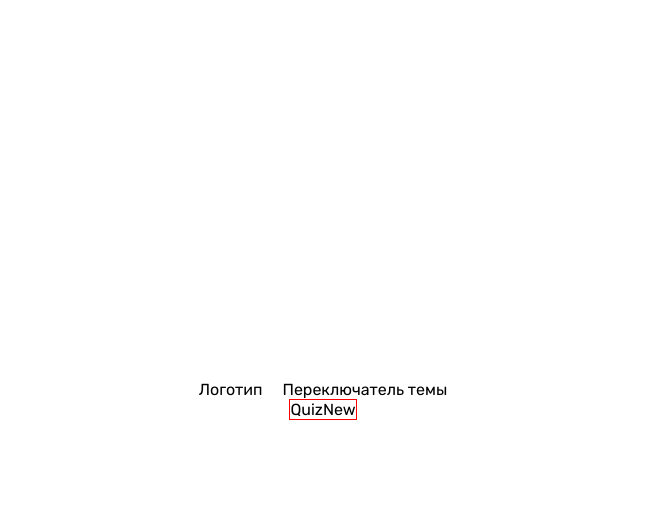
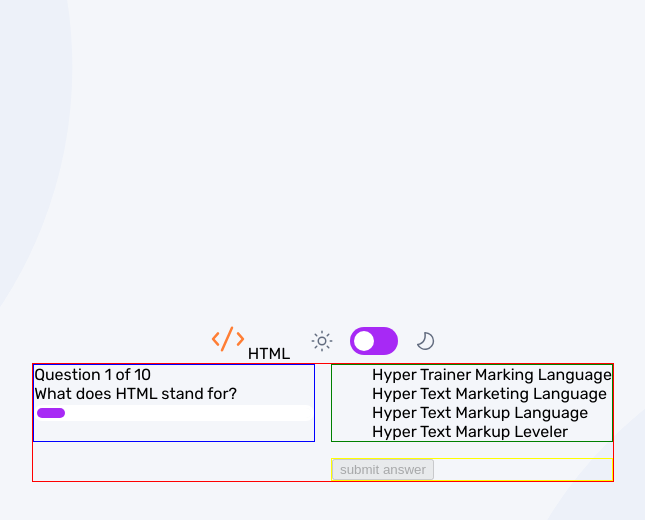
Before and after one commit to DmitryMuzalev/frontend-quiz-app-ts, a React (Create React App) app: page / in a window 1280 px wide. Both pictures are taken after a click on the item "HTML". Shown: the top 520 px of the page, without its empty margins (317-962 px from the left). Built offline with nearby package versions, Linux system fonts and the light colour scheme.

Commit message:
feat: implement the main logic of the application

```diff
--- a/src/App.tsx
+++ b/src/App.tsx
@@ -1,5 +1,5 @@
 import { Menu } from "components/Menu/Menu";
-import { QuizNew } from "components/QuizNew/QuizNew";
+import { Quiz } from "components/Quiz/Quiz";
 import { Results } from "components/Results/Results";
 import { Layout } from "components/UI/Layout/Layout";
 
@@ -13,7 +13,7 @@ function App() {
   return (
     <Layout>
       {currentScreen === "menu" && <Menu />}
-      {currentScreen === "quiz" && <QuizNew />}
+      {currentScreen === "quiz" && <Quiz />}
       {currentScreen === "results" && <Results />}
     </Layout>
   );
--- /dev/null
+++ b/src/components/Logo/Logo.module.scss
@@ -0,0 +1 @@
+.logo {}
--- /dev/null
+++ b/src/components/Logo/Logo.tsx
@@ -0,0 +1,18 @@
+import { useContextApp } from "hook/useContextApp";
+import s from "./Logo.module.scss";
+
+function Logo() {
+  const { currentQuiz } = useContextApp();
+
+  if (!currentQuiz) return <></>;
+
+  const { icon, title } = currentQuiz;
+  return (
+    <div className={s.logo}>
+      <img src={icon} alt={`icon quiz by theme ${title}`} />
+      <span>{title}</span>
+    </div>
+  );
+}
+
+export { Logo };
--- /dev/null
+++ b/src/components/Quiz/Quiz.module.scss
@@ -0,0 +1,19 @@
+.wrapper {
+  display: grid;
+  grid-template-columns: repeat(2, 1fr);
+  gap: 1rem;
+  width: 100%;
+}
+
+.questionInfo {
+  border: 1px solid blue;
+}
+
+.answers {
+  border: 1px solid green;
+}
+
+.button {
+  grid-column: 2 / -1;
+  border: 1px solid yellow;
+}
--- /dev/null
+++ b/src/components/Quiz/Quiz.tsx
@@ -0,0 +1,56 @@
+import s from "./Quiz.module.scss";
+import { useState } from "react";
+import { useContextApp } from "hook/useContextApp";
+
+function Quiz() {
+  const { currentQuiz, incrementScore, handleShowResults } = useContextApp();
+  const [questionIndex, setQuestionIndex] = useState(0);
+  const [currentAnswer, setCurrentAnswer] = useState<string | null>(null);
+
+  if (!currentQuiz) return <div>Quiz not selected</div>;
+
+  const { questions } = currentQuiz;
+  const currentQuestion = questions[questionIndex];
+
+  const { answer, options, question } = currentQuestion;
+
+  const handlerSubmitAnswer = () => {
+    if (answer === currentAnswer) {
+      incrementScore();
+    }
+    if (questionIndex + 1 >= questions.length) {
+      handleShowResults();
+    } else {
+      setQuestionIndex((prev) => prev + 1);
+      setCurrentAnswer(null);
+    }
+  };
+
+  const handlerSelectAnswer = (value: string) => setCurrentAnswer(value);
+
+  return (
+    <div className={s.wrapper}>
+      <div className={s.questionInfo}>
+        <span className={s.label}>
+          {`Question ${questionIndex + 1} of ${questions.length}`}
+        </span>
+        <p className={s.question}>{question}</p>
+        <progress max={questions.length} value={questionIndex + 1}></progress>
+      </div>
+      <ul className={s.answers}>
+        {options.map((option, index) => (
+          <li key={index} onClick={() => handlerSelectAnswer(option)}>
+            {option}
+          </li>
+        ))}
+      </ul>
+      <div className={s.button}>
+        <button onClick={handlerSubmitAnswer} disabled={!currentAnswer}>
+          submit answer
+        </button>
+      </div>
+    </div>
+  );
+}
+
+export { Quiz };
--- a/src/components/QuizNew/QuizNew.tsx
+++ /dev/null
@@ -1,5 +0,0 @@
-function QuizNew() {
-  return <div>QuizNew</div>;
-}
-
-export { QuizNew };
--- a/src/components/Results/Results.tsx
+++ b/src/components/Results/Results.tsx
@@ -1,5 +1,24 @@
+import { Logo } from "components/Logo/Logo";
+import { useContextApp } from "hook/useContextApp";
+
 function Results() {
-  return <div>Results</div>;
+  const { score, currentQuiz, handelResetGame } = useContextApp();
+
+  return (
+    <div>
+      <p>Конец игры</p>
+      <div>
+        <p>
+          <Logo />
+          <span>{score}</span>
+          <span>{`out of ${
+            currentQuiz ? currentQuiz.questions.length : 0
+          }`}</span>
+        </p>
+      </div>
+      <button onClick={handelResetGame}>Play again</button>
+    </div>
+  );
 }
 
 export { Results };
--- a/src/components/UI/Header/Header.tsx
+++ b/src/components/UI/Header/Header.tsx
@@ -1,10 +1,12 @@
+import { ThemeSwitcher } from "../ThemeSwitcher/ThemeSwitcher";
 import s from "./Header.module.scss";
+import { Logo } from "components/Logo/Logo";
 
 function Header() {
   return (
     <header className={s.header}>
-      <div>Логотип</div>
-      <div>Переключатель темы</div>
+      <Logo />
+      <ThemeSwitcher />
     </header>
   );
 }
--- /dev/null
+++ b/src/components/UI/ThemeSwitcher/ThemeSwitcher.module.scss
@@ -0,0 +1,76 @@
+.themeSwitcher {
+  display: flex;
+  align-items: center;
+  column-gap: 0.5rem;
+
+  @media (min-width: 479px) {
+    column-gap: 1rem;
+  }
+}
+
+.switcher {
+  cursor: pointer;
+  position: relative;
+  display: inline-block;
+  width: 2.5rem;
+  height: 1.5rem;
+  outline: invert;
+
+  input {
+    opacity: 0;
+    width: 0;
+    height: 0;
+  }
+
+  /*  input:focus-visible + &Slider {
+    -webkit-box-shadow: 0px 0px 0px 1px var(--color-focus-visible);
+    -moz-box-shadow: 0px 0px 0px 1px var(--color-focus-visible);
+    box-shadow: 0px 0px 0px 1px var(--color-focus-visible);
+  } */
+
+  input:checked + &Slider:before {
+    -webkit-transform: translate(1rem, -50%);
+    -ms-transform: translate(1rem, -50%);
+    transform: translate(1rem, -50%);
+  }
+
+  &Slider {
+    position: absolute;
+    inset: 0;
+    background-color: var(--purple-400);
+    transition: transform 0.3s, background-color 0.3s;
+    -webkit-transition: transform 0.3s, background-color 0.3s;
+    border-radius: 1rem;
+
+    &::before {
+      position: absolute;
+      content: "";
+      height: 1rem;
+      width: 1rem;
+      top: 50%;
+      left: 0.25rem;
+      transform: translateY(-50%);
+      background-color: var(--white);
+      -webkit-transition: 0.4s;
+      transition: 0.4s;
+      border-radius: 50%;
+    }
+  }
+
+  @media (min-width: 479px) {
+    width: 3rem;
+    height: 1.75rem;
+
+    input:checked + &Slider:before {
+      -webkit-transform: translate(1.25rem, -50%);
+      -ms-transform: translate(1.25rem, -50%);
+      transform: translate(1.25rem, -50%);
+    }
+    &Slider {
+      &::before {
+        height: 1.25rem;
+        width: 1.25rem;
+      }
+    }
+  }
+}
--- /dev/null
+++ b/src/components/UI/ThemeSwitcher/ThemeSwitcher.tsx
@@ -0,0 +1,46 @@
+import { useEffect } from "react";
+import styles from "./ThemeSwitcher.module.scss";
+import { useLocalStorage } from "hook/useLocalStorage";
+
+export const ThemeSwitcher = () => {
+  const [theme, setIsDark] = useLocalStorage<"dark" | "light">(
+    "light",
+    "theme"
+  );
+
+  useEffect(() => {
+    document.body.setAttribute("data-theme", theme);
+  }, [theme]);
+
+  return (
+    <div className={styles.themeSwitcher}>
+      <img
+        src={
+          theme === "dark"
+            ? "./assets/images/icon-sun-light.svg"
+            : "./assets/images/icon-sun-dark.svg"
+        }
+        alt="sun"
+      />
+      <label className={styles.switcher}>
+        <input
+          type="checkbox"
+          id="themeSwitcher"
+          checked={theme === "dark"}
+          onChange={() => {
+            setIsDark(theme === "dark" ? "light" : "dark");
+          }}
+        />
+        <span className={styles.switcherSlider}></span>
+      </label>
+      <img
+        src={
+          theme === "dark"
+            ? "./assets/images/icon-moon-light.svg"
+            : "./assets/images/icon-moon-dark.svg"
+        }
+        alt="moon"
+      />
+    </div>
+  );
+};
--- a/src/hoc/Context.tsx
+++ b/src/hoc/Context.tsx
@@ -16,10 +16,15 @@ export type Question = {
 export type Screen = "menu" | "quiz" | "results";
 
 export type State = {
+  score: number;
   quizzes: Quiz[];
   isLoading: boolean;
+  currentQuiz: Quiz | null;
   currentScreen: Screen;
   handlerSelectQuiz: (title: string) => void;
+  handleShowResults: () => void;
+  handelResetGame: () => void;
+  incrementScore: () => void;
 };
 //
 
@@ -33,9 +38,30 @@ export const ContextApp = ({ children }: Props) => {
   const [isLoading, setIsLoading] = useState(true);
   const [quizzes, setQuizzes] = useState<Quiz[]>([]);
   const [currentScreen, setCurrentScreen] = useState<Screen>("menu"); // 'quiz' | 'results'
+  const [currentQuiz, setCurrentQuiz] = useState<Quiz | null>(null);
+
+  const [score, setScore] = useState(0);
 
   const handlerSelectQuiz = (title: string) => {
-    setCurrentScreen("quiz");
+    const selectedQuiz = quizzes.find((quiz) => quiz.title === title);
+    if (selectedQuiz) {
+      setCurrentQuiz(selectedQuiz);
+      setCurrentScreen("quiz");
+    }
+  };
+
+  const handleShowResults = () => {
+    setCurrentScreen("results");
+  };
+
+  const handelResetGame = () => {
+    setScore(0);
+    setCurrentQuiz(null);
+    setCurrentScreen("menu");
+  };
+
+  const incrementScore = () => {
+    setScore((prevScoreValue) => prevScoreValue + 1);
   };
 
   useEffect(() => {
@@ -55,10 +81,15 @@ export const ContextApp = ({ children }: Props) => {
   }, []);
 
   const state: State = {
+    score,
     quizzes,
     isLoading,
     currentScreen,
+    currentQuiz,
     handlerSelectQuiz,
+    handleShowResults,
+    handelResetGame,
+    incrementScore,
   };
 
   return <Context.Provider value={state}>{children}</Context.Provider>;
```
Also changed, not shown: src/hook/useCurrentQuiz.ts (added, +9 -0 lines).
